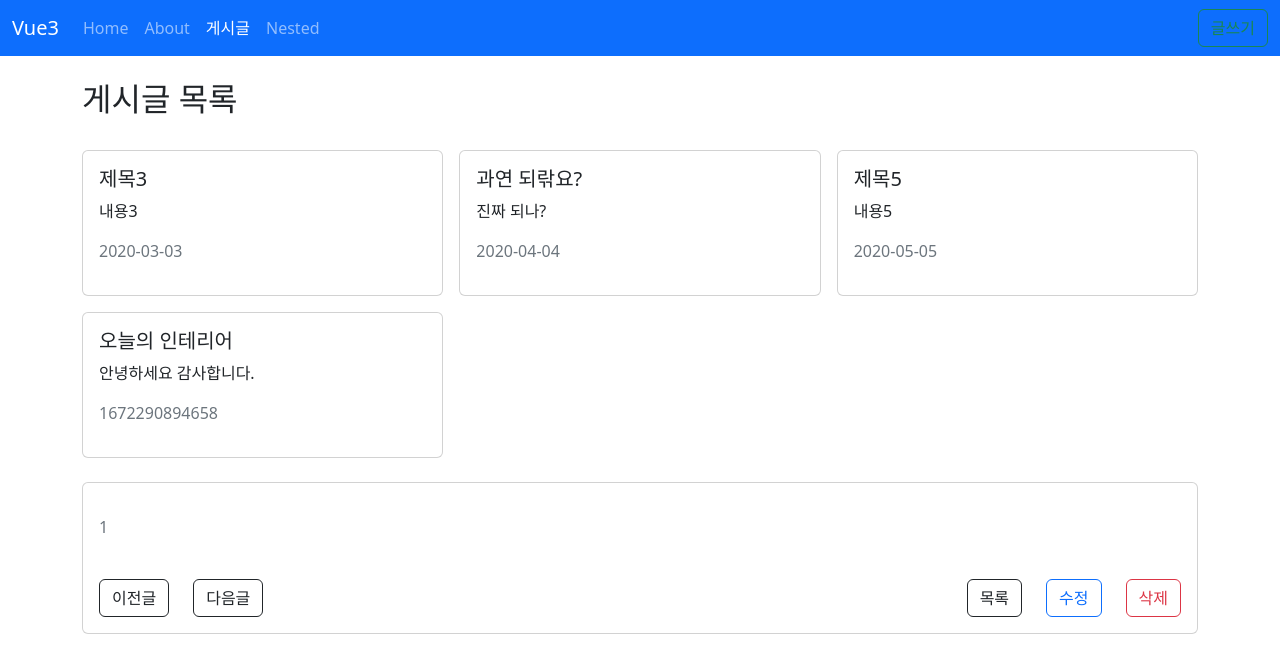
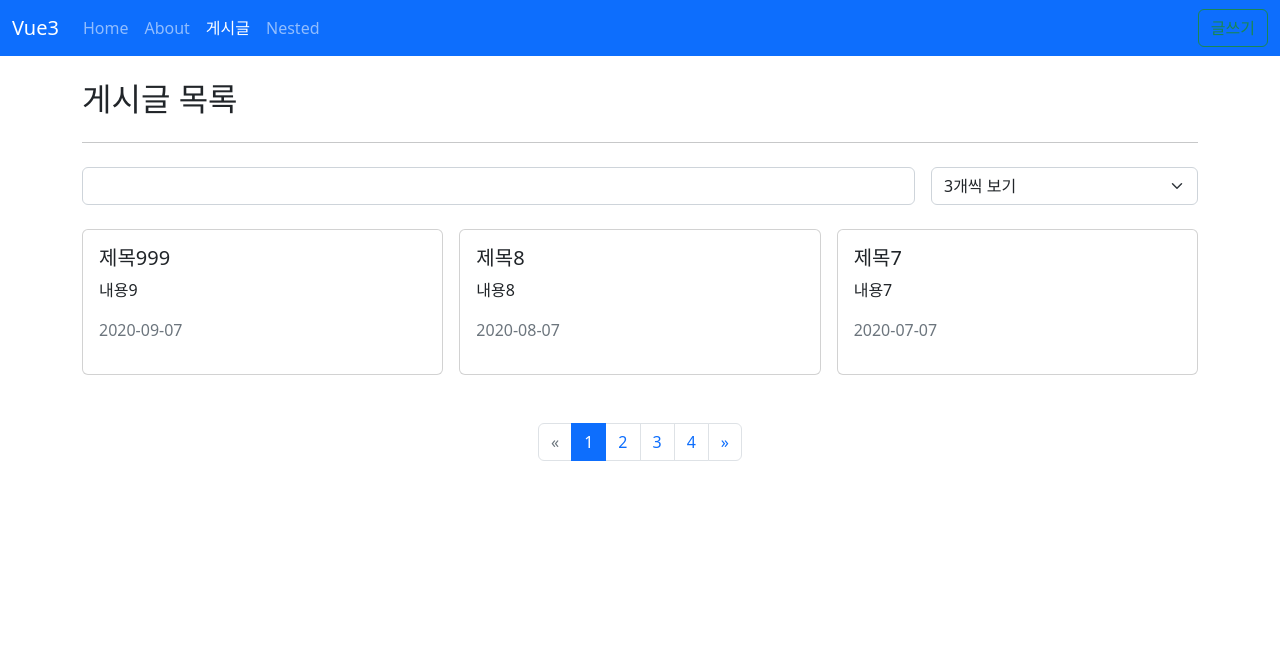
Before and after one commit to kimjuno97/vue3-posts, a Vue app: page /posts in a window 1280 px wide. Shown: the top 672 px of the page. Built offline with nearby package versions, Linux system fonts and the light colour scheme; no server answers; data requests are answered from the project's data file.

Commit message:
환경변수 세팅

```diff
--- a/db.json
+++ b/db.json
@@ -1,5 +1,17 @@
 {
   "posts": [
+    {
+      "id": 1,
+      "title": "제목1",
+      "content": "내용1",
+      "createdAt": "2020-03-03"
+    },
+    {
+      "id": 2,
+      "title": "제목2",
+      "content": "내용2",
+      "createdAt": "2020-03-03"
+    },
     {
       "id": 3,
       "title": "제목3",
@@ -7,8 +19,8 @@
       "createdAt": "2020-03-03"
     },
     {
-      "title": "과연 되띾요?",
-      "content": "진짜 되나?\n\n",
+      "title": "제목4",
+      "content": "내용4",
       "createdAt": "2020-04-04",
       "id": 4
     },
@@ -19,10 +31,34 @@
       "createdAt": "2020-05-05"
     },
     {
-      "title": "오늘의 인테리어",
-      "content": "안녕하세요 감사합니다.",
-      "createdAt": 1672290894658,
+      "title": "제목6",
+      "content": "내용6",
+      "createdAt": "2020-06-07",
       "id": 6
+    },
+    {
+      "title": "제목7",
+      "content": "내용7",
+      "createdAt": "2020-07-07",
+      "id": 7
+    },
+    {
+      "title": "제목8",
+      "content": "내용8",
+      "createdAt": "2020-08-07",
+      "id": 8
+    },
+    {
+      "title": "제목999",
+      "content": "내용9",
+      "createdAt": "2020-09-07",
+      "id": 9
+    },
+    {
+      "title": "추가한",
+      "content": "방금",
+      "createdAt": 1672294196287,
+      "id": 10
     }
   ]
 }
--- /dev/null
+++ b/src/api/index.js
@@ -0,0 +1,9 @@
+import axios from 'axios';
+
+function create(baseURL, options) {
+	const instance = axios.create(Object.assign({ baseURL }, options));
+	return instance;
+}
+
+export const posts = create(import.meta.env.VITE_APP_API_URL);
+console.log('env', import.meta.env.VITE_APP_API_URL);
--- a/src/api/posts.js
+++ b/src/api/posts.js
@@ -1,28 +1,26 @@
-import axios from 'axios';
+import { posts } from '.';
 
-const url = 'http://localhost:5000/posts';
-
-export async function getPosts() {
-	const { data } = await axios.get(url);
-	return data;
+export async function getPosts(params) {
+	const { data, headers } = await posts.get('/', { params });
+	return [data, headers];
 }
 
 export async function getPostById(id) {
-	const { data } = await axios.get(`${url}/${id}`);
+	const { data } = await posts.get(id);
 	return data;
 }
 
 export async function createPost(body) {
-	const { data } = await axios.post(url, body);
+	const { data } = await posts.post('/', body);
 	return data;
 }
 
 export async function updatePost(id, body) {
-	const { data } = await axios.put(`${url}/${id}`, body);
+	const { data } = await posts.put(id, body);
 	return data;
 }
 
 export async function deletePost(id) {
-	const { data } = await axios.delete(`${url}/${id}`);
+	const { data } = await posts.delete(`/${id}`);
 	return data;
 }
--- a/src/main.js
+++ b/src/main.js
@@ -8,3 +8,6 @@
 createApp(App).use(router).mount('#app');
 
 import 'bootstrap/dist/js/bootstrap.js';
+
+console.log(import.meta.env);
+console.dir(import.meta.env);
--- a/src/router/index.js
+++ b/src/router/index.js
@@ -37,10 +37,10 @@
 		path: '/posts/:id',
 		name: 'PostDetail',
 		component: PostDetailView,
-		// props: true,
-		props: route => ({
-			id: parseInt(route.params.id),
-		}),
+		props: true,
+		// props: route => ({
+		// 	id: parseInt(route.params.id),
+		// }),
 	},
 	{
 		path: '/posts/:id/edit',
--- a/src/views/posts/PostDetailView.vue
+++ b/src/views/posts/PostDetailView.vue
@@ -29,7 +29,7 @@
 import { ref } from 'vue';
 
 const props = defineProps({
-	id: Number,
+	id: String,
 });
 
 const router = useRouter();
@@ -53,7 +53,7 @@
 		const data = await getPostById(props.id);
 		setPost(data);
 	} catch (err) {
-		console.error('데이터 Get 실패함 : ', err);
+		console.error('Detail error 데이터 Get 실패함 :  ', err);
 	}
 };
 const setPost = ({ title, content, createdAt }) => {
--- a/src/views/posts/PostListView.vue
+++ b/src/views/posts/PostListView.vue
@@ -1,5 +1,20 @@
 <template>
 	<h2>게시글 목록</h2>
+	<hr class="my-4" />
+	<form @submit.prevent>
+		<div class="row g-3">
+			<div class="col">
+				<input v-model="params.title_like" type="text" class="form-control" />
+			</div>
+			<div class="col-3">
+				<select v-model="params._limit" class="form-select">
+					<option value="3">3개씩 보기</option>
+					<option value="6">6개씩 보기</option>
+					<option value="9">9개씩 보기</option>
+				</select>
+			</div>
+		</div>
+	</form>
 	<br class="my-4" />
 	<div class="row g-3">
 		<div v-for="post in posts" :key="post.id" class="col-4">
@@ -11,32 +26,76 @@
 			></PostItem>
 		</div>
 	</div>
-	<br class="my-4" />
-	<AppCard>
-		<PostDetailViewVue :id="1"></PostDetailViewVue>
-	</AppCard>
+	<nav class="mt-5" aria-label="Page navigation example">
+		<ul class="pagination justify-content-center">
+			<li class="page-item" :class="{ disabled: !(params._page > 1) }">
+				<a
+					class="page-link"
+					href="#"
+					aria-label="Previous"
+					@click.prevent="params._page--"
+				>
+					<span aria-hidden="true">&laquo;</span>
+				</a>
+			</li>
+			<li
+				v-for="page in pageCount"
+				:key="page"
+				class="page-item"
+				:class="{ active: params._page === page }"
+			>
+				<a class="page-link" href="#" @click.prevent="params._page = page">{{
+					page
+				}}</a>
+			</li>
+
+			<li class="page-item" :class="{ disabled: !(params._page < pageCount) }">
+				<a
+					class="page-link"
+					href="#"
+					aria-label="Next"
+					@click.prevent="params._page++"
+				>
+					<span aria-hidden="true">&raquo;</span>
+				</a>
+			</li>
+		</ul>
+	</nav>
+	<br class="my-4 mt-5" />
 </template>
 
 <script setup>
 import PostItem from '@/components/posts/PostItem.vue';
-import PostDetailViewVue from './PostDetailView.vue';
-import AppCard from '@/components/AppCard.vue';
-import { ref } from 'vue';
+
+import { computed, ref, watchEffect } from 'vue';
 import { getPosts } from '@/api/posts';
 import { useRouter } from 'vue-router';
 
+const params = ref({
+	_sort: 'createdAt',
+	_order: 'desc',
+	_page: 1,
+	_limit: '3',
+	title_like: '',
+});
 const router = useRouter();
 const posts = ref([]);
+const totalCount = ref(0);
+const pageCount = computed(() =>
+	Math.ceil(totalCount.value / params.value._limit),
+);
 
 const fetchposts = async () => {
 	try {
-		posts.value = await getPosts();
+		const [data, headers] = await getPosts(params.value);
+		posts.value = data;
+		totalCount.value = headers['x-total-count'];
 	} catch (err) {
 		console.error('데이터 fetch error :', err);
 	}
 };
-fetchposts();
 
+watchEffect(fetchposts);
 const goPage = id => {
 	// router.push(`/posts/${id}`);
 	router.push({
```
Also changed, not shown: 2 other files (tests, documents, lock files or other folders).
